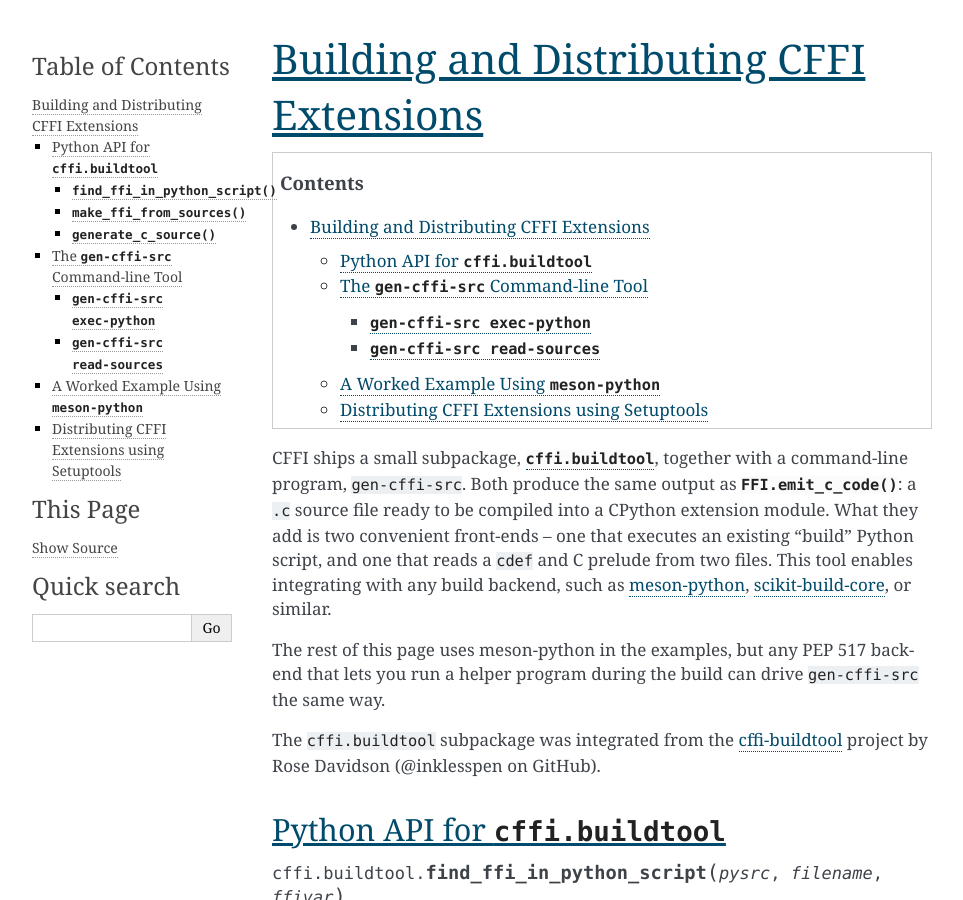
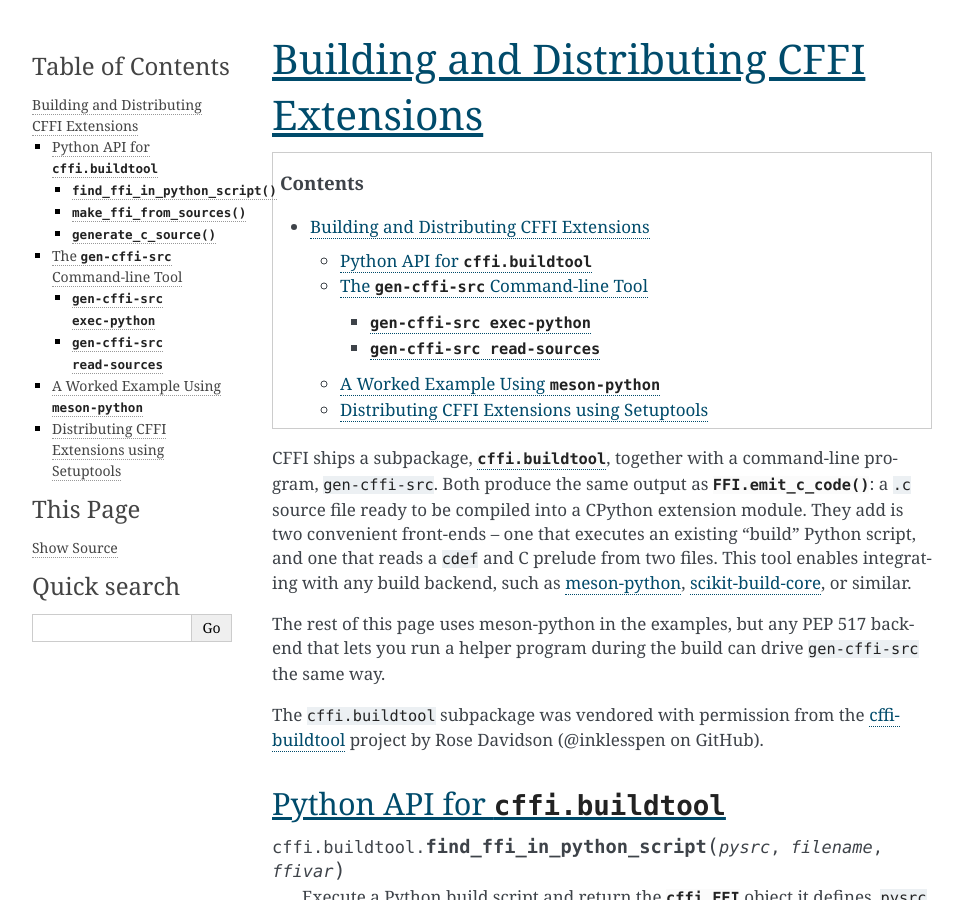
Before and after one commit to python-cffi/cffi, a Sphinx documentation site: the page built from doc/source/buildtool.rst, in a window 1280 px wide and 900 px high. Shown: the whole window, without its empty margins (148-1111 px from the left). Built offline with Sphinx 7.4.7, drawn with Linux system fonts in a browser that asks for light colours.

Commit message:
Apply suggestions from code review
Thanks for the review comments! I'm going to apply the review suggestions that are pending now, pull, and address the remaining comments.

Co-authored-by: Matti Picus <matti.picus@gmail.com>

```diff
--- a/doc/source/buildtool.rst
+++ b/doc/source/buildtool.rst
@@ -6,10 +6,10 @@ Building and Distributing CFFI Extensions
 
 .. contents::
 
-CFFI ships a small subpackage, :mod:`cffi.buildtool`, together with a
+CFFI ships a subpackage, :mod:`cffi.buildtool`, together with a
 command-line program, ``gen-cffi-src``. Both produce the same output as
 :meth:`FFI.emit_c_code`: a ``.c`` source file ready to be compiled into
-a CPython extension module. What they add is two convenient front-ends
+a CPython extension module. They add is two convenient front-ends
 -- one that executes an existing "build" Python script, and one that
 reads a ``cdef`` and C prelude from two files. This tool enables
 integrating with any build backend, such as `meson-python
@@ -20,7 +20,7 @@ The rest of this page uses meson-python in the examples, but any PEP
 517 backend that lets you run a helper program during the build can
 drive ``gen-cffi-src`` the same way.
 
-The ``cffi.buildtool`` subpackage was integrated from the
+The ``cffi.buildtool`` subpackage was vendored with permission from the
 `cffi-buildtool`_ project by Rose Davidson (@inklesspen on GitHub).
 
 .. _cffi-buildtool: https://github.com/inklesspen/cffi-buildtool
```
